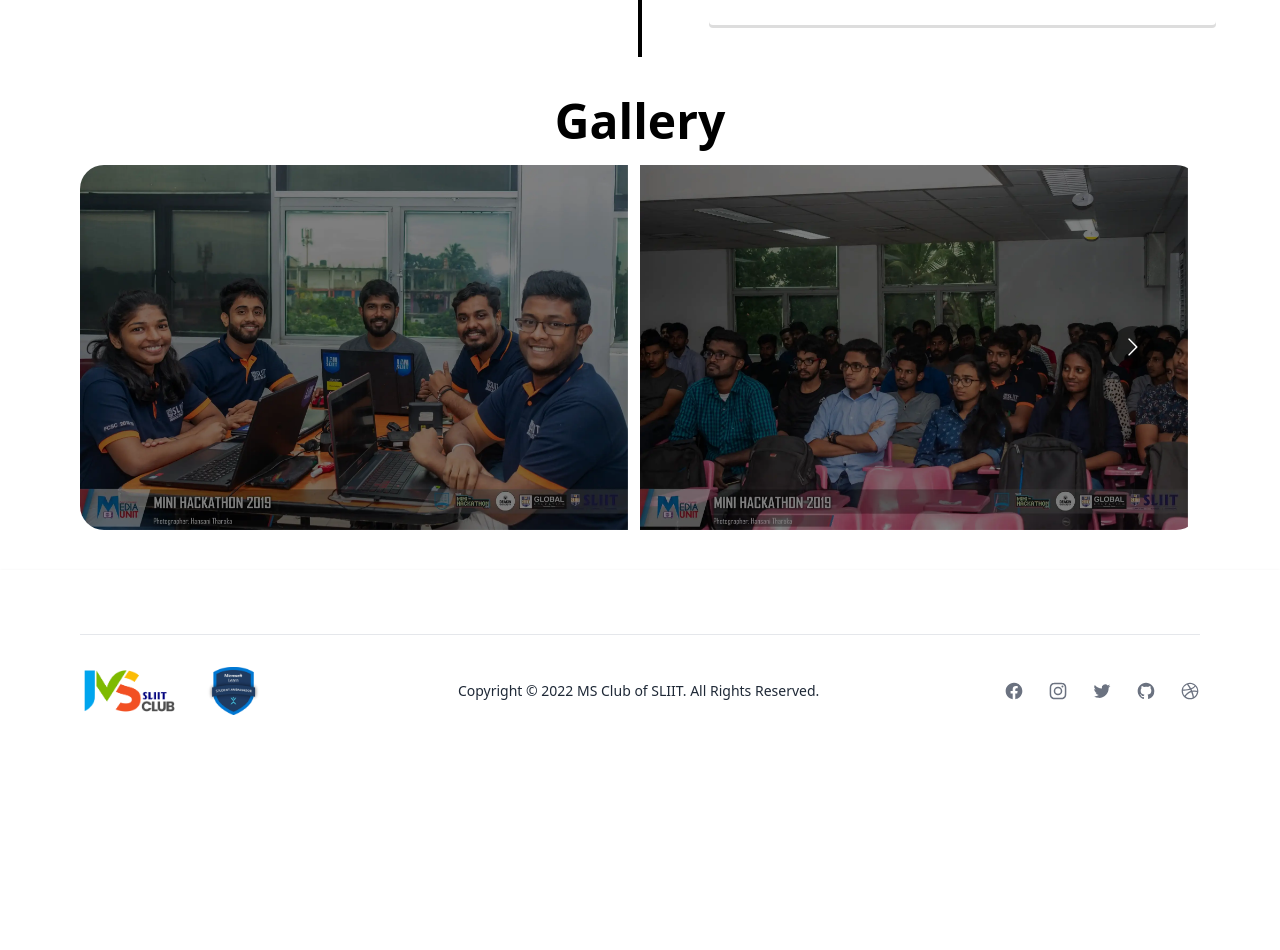
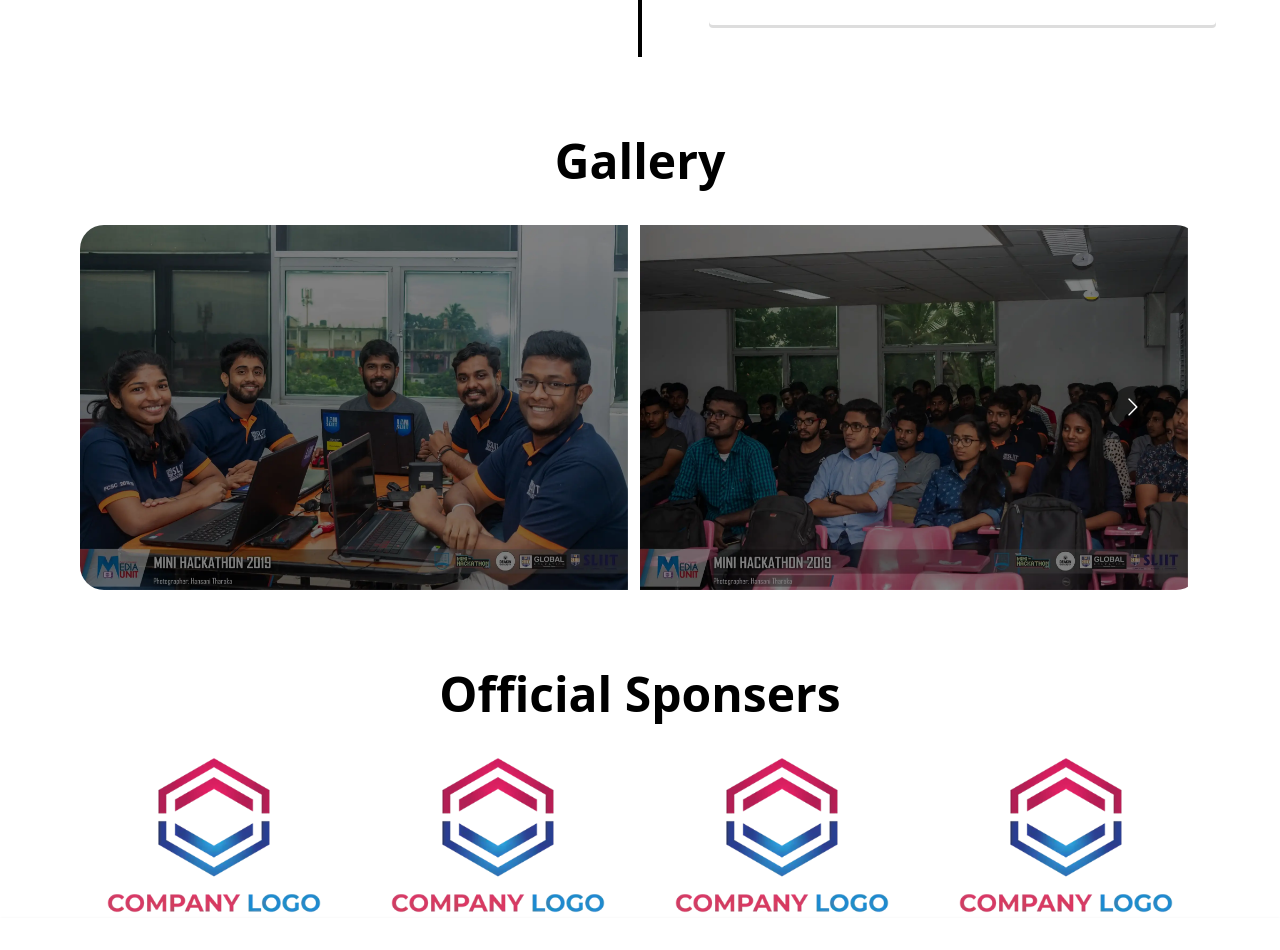
Before and after one commit to ms-club-sliit/minihackathon-2022, a React (Create React App) app: page / in a window 1280 px wide. Shown: the part 1820-2770 px from the top of the page. Before the commit the page ends 2567 px from the top, so only its background shows below. Built offline with nearby package versions, Linux system fonts and the light colour scheme; a web font is replaced by a local one.

Commit message:
Styling Changes

```diff
--- a/src/App.js
+++ b/src/App.js
@@ -1,4 +1,4 @@
-import { Gallery, Countdown, Timeline, Eligibility } from "./views";
+import { Gallery, Countdown, Sponsers, Timeline, Eligibility } from "./views";
 import { Footer, Navbar } from "./components";
 
 function App() {
@@ -9,6 +9,7 @@ function App() {
 			<Eligibility />
 			<Timeline />
 			<Gallery />
+			<Sponsers />
 			<Footer />
 		</>
 	);
--- a/src/components/Footer/index.jsx
+++ b/src/components/Footer/index.jsx
@@ -7,7 +7,7 @@ const Footer = () => {
 		<footer class="p-4 bg-white shadow md:px-20 md:py-8">
 			<hr class="my-6 border-gray-200 sm:mx-auto dark:border-gray-700 lg:my-8" />
 			<div class="sm:flex sm:items-center sm:justify-between">
-				<div className="flex mt-4 space-x-4 sm:justify-center sm:mt-0">
+				<div className="flex mt-4 space-x-4 justify-center sm:mt-0">
 					<a
 						href="https://msclubsliit.org/"
 						class="flex items-center mb-4 sm:mb-0"
@@ -29,10 +29,10 @@ const Footer = () => {
 					</a>
 					. All Rights Reserved.
 				</span>
-				<div class="flex mt-4 space-x-6 sm:justify-center sm:mt-0">
+				<div class="flex mt-4 space-x-6 justify-center sm:mt-0">
 					<a
 						href="https://www.facebook.com/msclubsliit"
-						class="text-gray-500 hover:text-gray-900 dark:hover:text-white"
+						class="text-gray-500 hover:text-black dark:hover:text-black"
 					>
 						<svg
 							class="w-5 h-5"
@@ -49,7 +49,7 @@ const Footer = () => {
 					</a>
 					<a
 						href="https://www.linkedin.com/company/msclubsliit"
-						class="text-gray-500 hover:text-gray-900 dark:hover:text-white"
+						class="text-gray-500 hover:text-black dark:hover:text-black"
 					>
 						<svg
 							class="w-5 h-5"
@@ -66,7 +66,7 @@ const Footer = () => {
 					</a>
 					<a
 						href="https://www.instagram.com/msclub.sliit/"
-						class="text-gray-500 hover:text-gray-900 dark:hover:text-white"
+						class="text-gray-500 hover:text-black dark:hover:text-black"
 					>
 						<svg
 							class="w-5 h-5"
@@ -79,7 +79,7 @@ const Footer = () => {
 					</a>
 					<a
 						href="https://www.instagram.com/msclub.sliit/"
-						class="text-gray-500 hover:text-gray-900 dark:hover:text-white"
+						class="text-gray-500 hover:text-black dark:hover:text-black"
 					>
 						<svg
 							class="w-5 h-5"
@@ -96,7 +96,7 @@ const Footer = () => {
 					</a>
 					<a
 						href="https://msclubsliit.org/"
-						class="text-gray-500 hover:text-gray-900 dark:hover:text-white"
+						class="text-gray-500 hover:text-black dark:hover:text-black"
 					>
 						<svg
 							class="w-5 h-5"
--- a/src/views/Gallery/index.jsx
+++ b/src/views/Gallery/index.jsx
@@ -32,7 +32,7 @@ const responsive = {
 const Gallery = () => {
 	return (
 		<div id="gallery" className="lg:px-20 py-10">
-			<h1 className="text-5xl text-center mb-5 font-bold">Gallery</h1>
+			<h1 className="text-4xl md:text-5xl text-center my-10 font-bold">Gallery</h1>
 			<div>
 				<Carousel responsive={responsive} className="lg:rounded-3xl">
 					<img src={IMG1} alt="minihackthon2019" className="lg:pr-3" />
--- /dev/null
+++ b/src/views/Sponsers/index.jsx
@@ -0,0 +1,40 @@
+import React from "react";
+import CompanyLogo1 from "../../asserts/sponsers/companylogo1.webp";
+
+const Sponsers = () => {
+	return (
+		<div id="sponsers" className="lg:px-20">
+			<h1 className="text-4xl md:text-5xl text-center my-10 font-bold">
+				Official Sponsers
+			</h1>
+
+			<div className="grid grid-cols-1 md:grid-cols-4 gap-4">
+				<div className="flex justify-center">
+					<a href="https://msclubsliit.org/" class="mb-4 sm:mb-0">
+						<img src={CompanyLogo1} class="h-40" alt="MS Club Of SLIIT" />
+					</a>
+				</div>
+
+				<div className="flex justify-center">
+					<a href="https://msclubsliit.org/" class="mb-4 sm:mb-0">
+						<img src={CompanyLogo1} class="h-40" alt="MS Club Of SLIIT" />
+					</a>
+				</div>
+
+				<div className="flex justify-center">
+					<a href="https://msclubsliit.org/" class="mb-4 sm:mb-0">
+						<img src={CompanyLogo1} class="h-40" alt="MS Club Of SLIIT" />
+					</a>
+				</div>
+
+				<div className="flex justify-center">
+					<a href="https://msclubsliit.org/" class="mb-4 sm:mb-0">
+						<img src={CompanyLogo1} class="h-40" alt="MS Club Of SLIIT" />
+					</a>
+				</div>
+			</div>
+		</div>
+	);
+};
+
+export default Sponsers;
--- a/src/views/Timeline/index.jsx
+++ b/src/views/Timeline/index.jsx
@@ -6,7 +6,7 @@ import TimelineData from "../../data/Timeline.json";
 
 const Timeline = () => (
 	<div className="my-30" id="timeline">
-		<h1 className="text-5xl text-center mb-5 font-bold">Timeline</h1>
+		<h1 className="text-4xl md:text-5xl text-center mb-5 font-bold">Timeline</h1>
 		<VerticalTimeline lineColor={"black"}>
 			{TimelineData.data.map((singleTimelineDetails) => {
 				return <TimelineComponent data={singleTimelineDetails} />;
--- a/src/views/index.js
+++ b/src/views/index.js
@@ -1,6 +1,7 @@
 import Gallery from "./Gallery";
 import Eligibility from "./Eligibility";
 import Countdown from "./Countdown";
+import Sponsers from "./Sponsers";
 import Timeline from "./Timeline";
 
-export { Gallery, Countdown, Timeline, Eligibility };
+export { Gallery, Countdown, Sponsers, Timeline, Eligibility };
```
Also changed, not shown: src/asserts/sponsers/companylogo1.webp (added).
